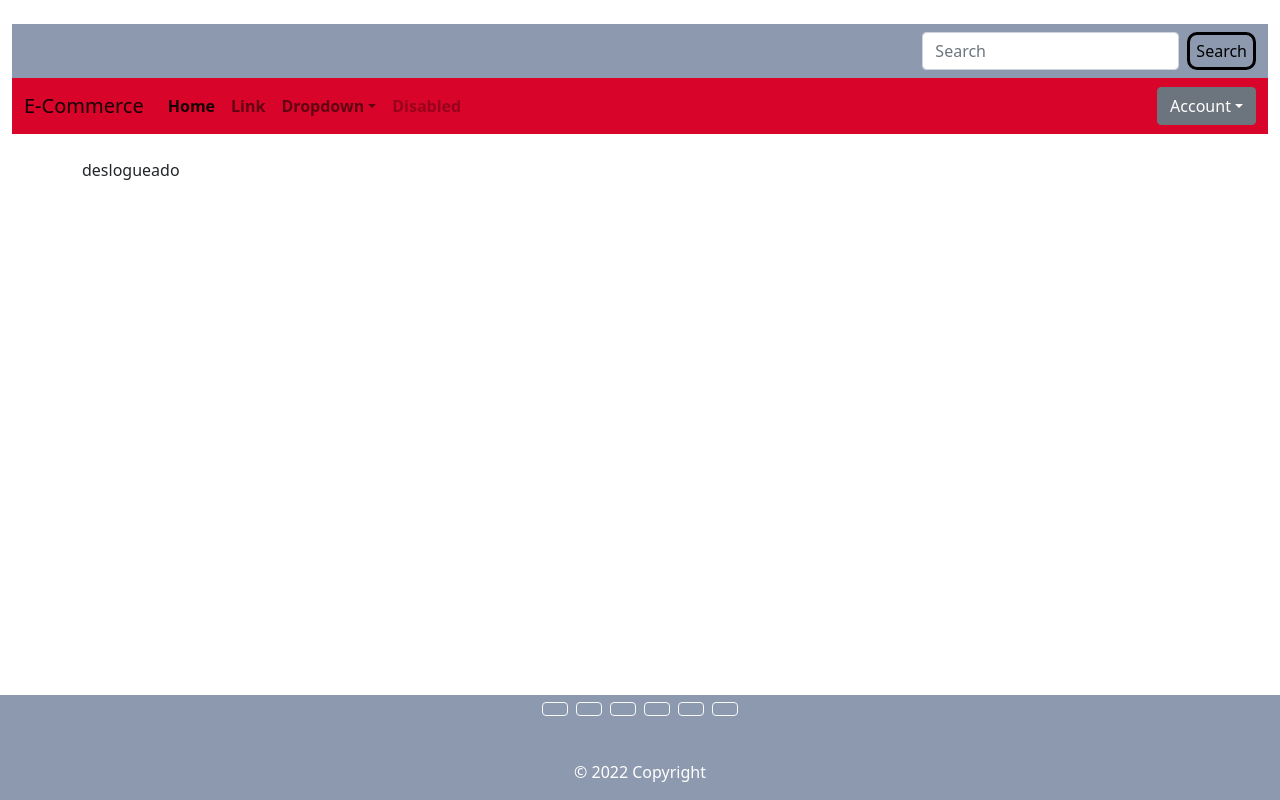
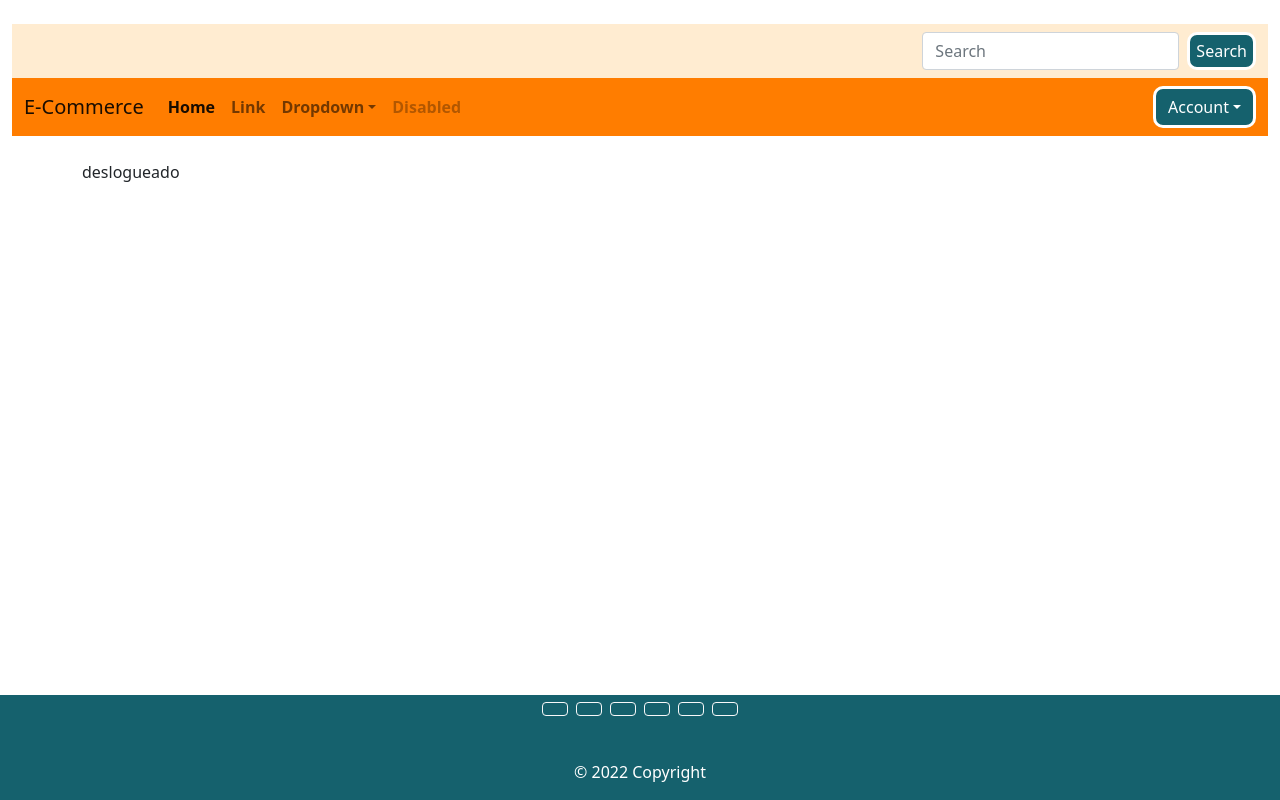
Before and after one commit to amacazzaga/Ecommerce, a React (Create React App) app in the folder frontend/: page / in a window 1280 px wide. Built offline with nearby package versions, Linux system fonts and the light colour scheme.

Commit message:
css on layout

```diff
--- a/frontend/src/App.css
+++ b/frontend/src/App.css
@@ -1,8 +1,8 @@
 .navbarupcolor{
-    background-color: #8d99ae
+    background-color: #ffecd1
 }
 .navbardowncolor{
-    background-color: #d90429;
+    background-color: #ff7d00
 }
 .navbarupcoloradmboard{
     background-color: #023047;
@@ -11,11 +11,17 @@
     background-color: #a8dadc
 
 }
-
+.account-btn{
+    border: solid;
+    border-radius: 10px;
+    background-color: #15616d;
+    color:white
+}
 .btn-search {
     border: solid;
     border-radius: 10px;
-    background-color: #8d99ae;
+    background-color: #15616d;
+    color:white
 }
 li {
     font-weight: bolder;
@@ -26,5 +32,5 @@ li {
     left: 0;
     bottom: 0;
     width: 100%;
-    background-color: #8d99ae;
+    background-color: #15616d
 }
--- a/frontend/src/App.js
+++ b/frontend/src/App.js
@@ -9,7 +9,7 @@ function App() {
   const token = cookie.token;
   // set the user state depending on the token send backend//
   useEffect(() => {
-   // console.log("cookie", token);
+    console.log("cookie", token);
     if (token) {
       const decoded = jwt_decode(token);
       setUser(decoded.isUserAdmin);
--- a/frontend/src/AppRoutes.js
+++ b/frontend/src/AppRoutes.js
@@ -20,6 +20,7 @@ function AppRoutes({ user }) {
           path="/myaccount"
           element={user ? <AdminBoard /> : <UserBoard />}
         />
+        <Route path="myaccount/products" element={<h1>products.map</h1>} />
       </Routes>
     </BrowserRouter>
   );
--- a/frontend/src/components/Navbar.js
+++ b/frontend/src/components/Navbar.js
@@ -91,7 +91,7 @@ const Navbar = () => {
             <div class="d-flex">
               <div class="dropdown">
                 <button
-                  class="btn btn-secondary dropdown-toggle"
+                  class="btn account-btn dropdown-toggle"
                   type="button"
                   id="dropdownMenuButton1"
                   data-bs-toggle="dropdown"
--- a/frontend/src/components/NavbarLogged.js
+++ b/frontend/src/components/NavbarLogged.js
@@ -93,7 +93,7 @@ const NavbarLogged = () => {
             <div class="d-flex">
               <div class="dropdown">
                 <button
-                  class="btn btn-secondary dropdown-toggle"
+                  class="btn account-btn dropdown-toggle"
                   type="button"
                   id="dropdownMenuButton1"
                   data-bs-toggle="dropdown"
@@ -101,7 +101,7 @@ const NavbarLogged = () => {
                 >
                   Account
                 </button>
-                <ul class="dropdown-menu" aria-labelledby="dropdownMenuButton1">
+                <ul class="dropdown-menu " aria-labelledby="dropdownMenuButton1">
                   <Link to="/myaccount">
                     <li>
                       <a class="dropdown-item" href="/">
--- a/frontend/src/components/NavbarLoggedAdm.js
+++ b/frontend/src/components/NavbarLoggedAdm.js
@@ -40,11 +40,13 @@ const NavbarLoggedAdm = () => {
           </button>
           <div class="collapse navbar-collapse" id="navbarSupportedContent">
             <ul class="navbar-nav me-auto mb-2 mb-lg-0">
+              <Link to={`products`}>
               <li class="nav-item">
                 <a class="nav-link active" aria-current="page" href="/">
                   Products
                 </a>
               </li>
+              </Link>
               <li class="nav-item">
                 <a class="nav-link active" aria-current="page" href="/">
                   Users
```
